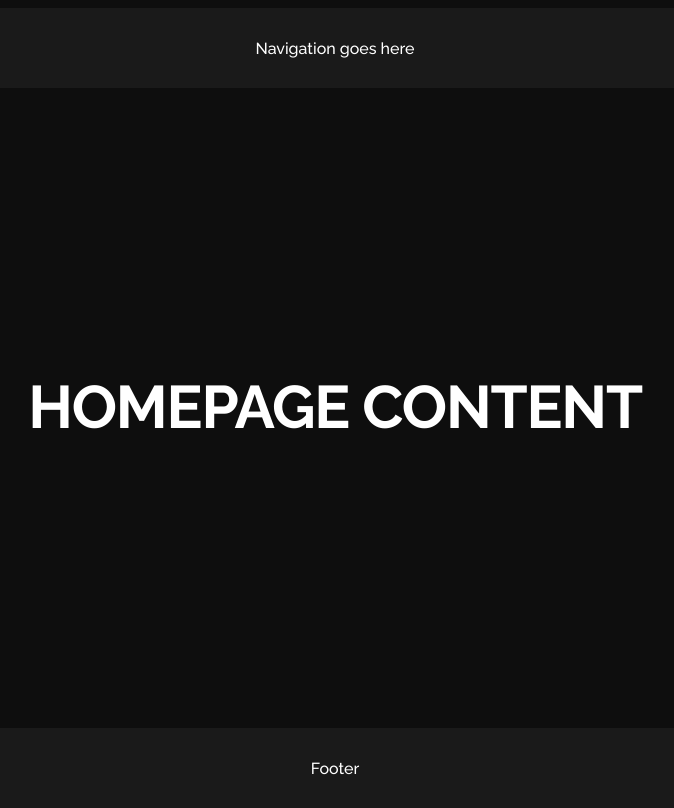
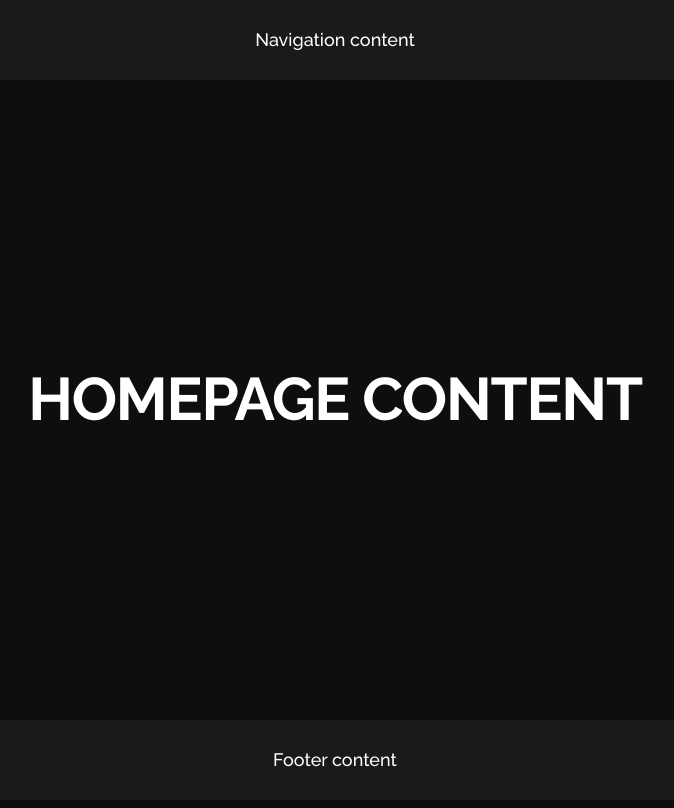
Before and after one commit to thibaultgouin/2023-next-skeleton, a Next.js app: page / in a window 1280 px wide. Shown: the whole page, without its empty margins (305-979 px from the left). Built offline with nearby package versions, Linux system fonts and the light colour scheme; no server answers.

Commit message:
Add block stories + add A04Text into M02Button molecule

```diff
--- a/src/components/blocks/b01-navigation/B01Navigation.tsx
+++ b/src/components/blocks/b01-navigation/B01Navigation.tsx
@@ -1,9 +1,11 @@
+import React from "react";
+import A04Text from "../../atoms/a04-text/A04Text";
 import styles from "./B01Navigation.module.scss";
 
 const B01Navigation: React.FC = () => {
   return (
     <div className={styles.b01Navigation}>
-      <div>Navigation goes here</div>
+      <A04Text text="Navigation content" />
     </div>
   );
 };
--- a/src/components/blocks/b02-footer/B02Footer.tsx
+++ b/src/components/blocks/b02-footer/B02Footer.tsx
@@ -1,9 +1,11 @@
+import React from "react";
+import A04Text from "../../atoms/a04-text/A04Text";
 import styles from "./B02Footer.module.scss";
 
-const B02Footer = () => {
+const B02Footer: React.FC = () => {
   return (
     <div className={styles.B02Footer}>
-      <div>Footer</div>
+      <A04Text text="Footer content" />
     </div>
   );
 };
--- a/src/components/molecules/M02-button/M02Button.tsx
+++ b/src/components/molecules/M02-button/M02Button.tsx
@@ -2,6 +2,7 @@ import Link from "next/link";
 import classNames from "clsx";
 import { IconType } from "react-icons/lib/cjs";
 import A01Icon from "../../atoms/a01-icon/A01Icon";
+import A04Text from "../../atoms/a04-text/A04Text";
 import styles from "./M02Button.module.scss";
 
 export interface M02ButtonProps {
@@ -27,7 +28,7 @@ const M02Button = ({
     return (
       <Link className={classNames(styles.M02Button, className)} href={href}>
         {iconAlignment === "start" && icon ? <A01Icon icon={icon} /> : null}
-        <span className={styles.label}>{label}</span>
+        <A04Text tag="span" className={styles.label} text={label} />
         {iconAlignment === "end" && icon ? <A01Icon icon={icon} /> : null}
       </Link>
     );
@@ -41,7 +42,7 @@ const M02Button = ({
         target={target}
       >
         {iconAlignment === "start" && icon ? <A01Icon icon={icon} /> : null}
-        <span className={styles.label}>{label}</span>
+        <A04Text tag="span" className={styles.label} text={label} />
         {iconAlignment === "end" && icon ? <A01Icon icon={icon} /> : null}
       </Tag>
     );
--- a/src/styles/globals.scss
+++ b/src/styles/globals.scss
@@ -1,6 +1,7 @@
 html {
   font-family: $baseFont;
   font-weight: $mediumWeight;
+  font-size: 10px;
   color: $colorWhite;
   background: $colorDarkBlack;
   box-sizing: border-box;
@@ -10,6 +11,7 @@ html,
 body {
   height: 100%;
   overflow: hidden;
+  margin: 0;
 }
 
 *,
```
Also changed, not shown: 2 other files (tests, documents, lock files or other folders).
